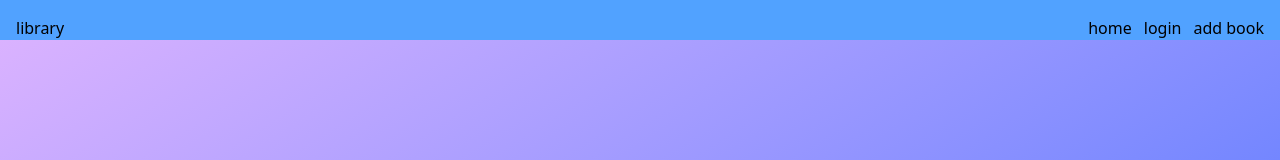
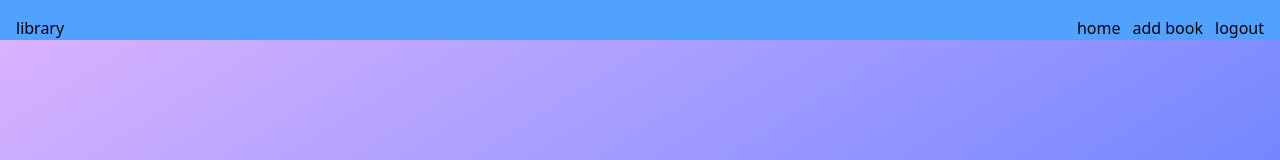
Before and after one commit to Arshadvkb/library_management_web, a React (Vite) app: page /add-book in a window 1280 px wide. Shown: the top 160 px of the page. Built offline with nearby package versions, Linux system fonts and the light colour scheme; no server answers.

Commit message:
refactor: fix typo in isLoggedIn and improve code formatting in Navbar component

```diff
--- a/src/components/Navbar.jsx
+++ b/src/components/Navbar.jsx
@@ -1,23 +1,38 @@
-import React, { useContext } from 'react'
-import { AppContext } from '../context/AppContext'
-
+import React, { useContext } from "react";
+import { AppContext } from "../context/AppContext";
+import axios from "axios";
+import { toast } from "react-toastify/unstyled";
 
 const Navbar = () => {
-  const {isLogggedIn}=useContext(AppContext)
+  const { isLoggedIn, setIsLoggedIn, backendurl } = useContext(AppContext);
+  const loggedout=()=> toast("Logged out successfuly")
+
+  const logoutfunction = async () => {
+    const data = await axios.post(backendurl + "/api/auth/logout");
+    if (data.success) {
+      setIsLoggedIn(false);
+      loggedout()
+    }
+  };
   return (
-    <div className='bg-blue-400 h-10 w-auto flex justify-between p-4'>
+    <div className="bg-blue-400 h-10 w-auto flex justify-between p-4">
       <h1>library</h1>
 
-      <ul className='flex justify-between pl-5 gap-3'>
-        <li ><a href="/admin/home">home</a></li>
-
-        <li ><a href="/">login</a></li>
-        <li ><a href="/add-book">add book</a></li>
-
-
+      <ul className="flex justify-between pl-5 gap-3">
+        <li>
+          <a href="/admin/home">home</a>
+        </li>
+        <li>
+          <a href="/add-book">add book</a>
+        </li>
+        <li>
+          <a href="/" onClick={logoutfunction}>
+            logout
+          </a>
+        </li>
       </ul>
     </div>
-  )
-}
+  );
+};
 
-export default Navbar
+export default Navbar;
```
